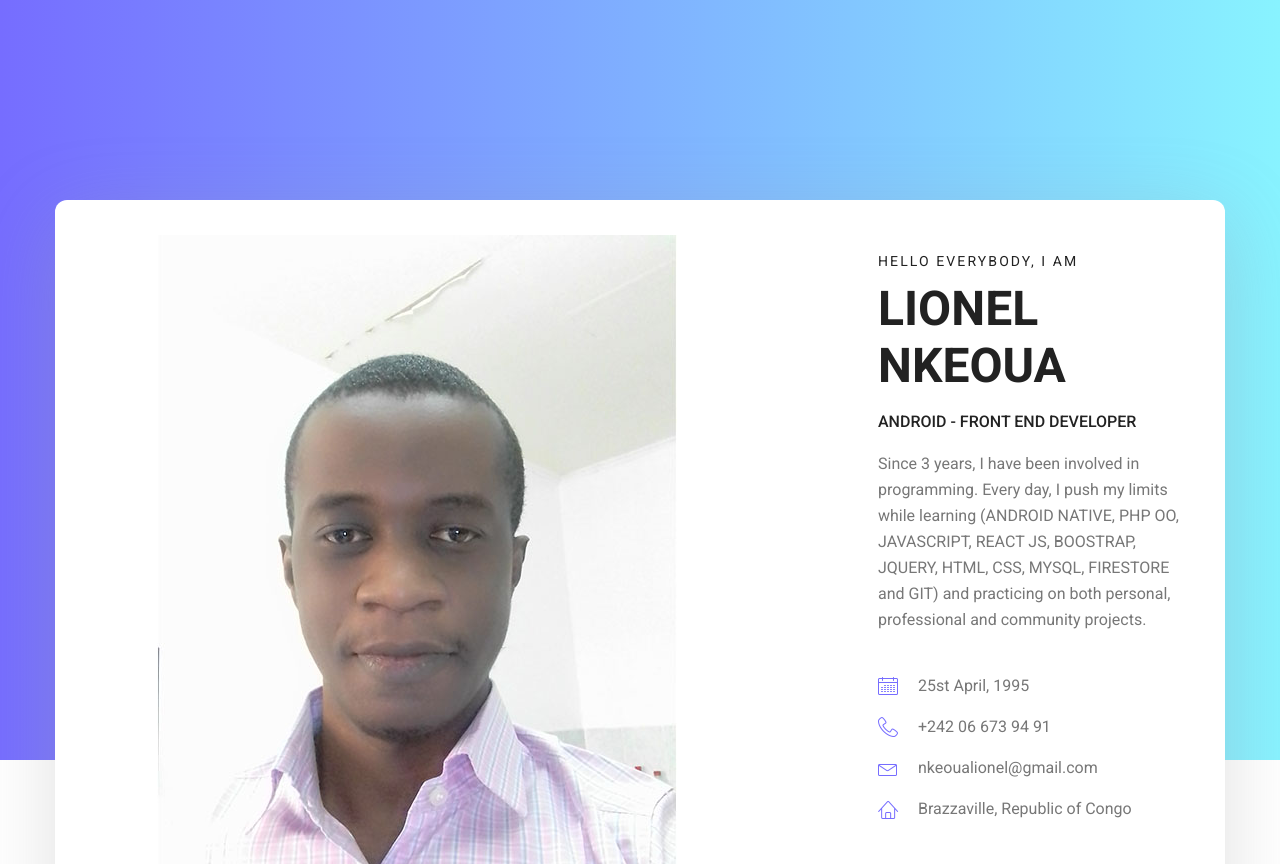
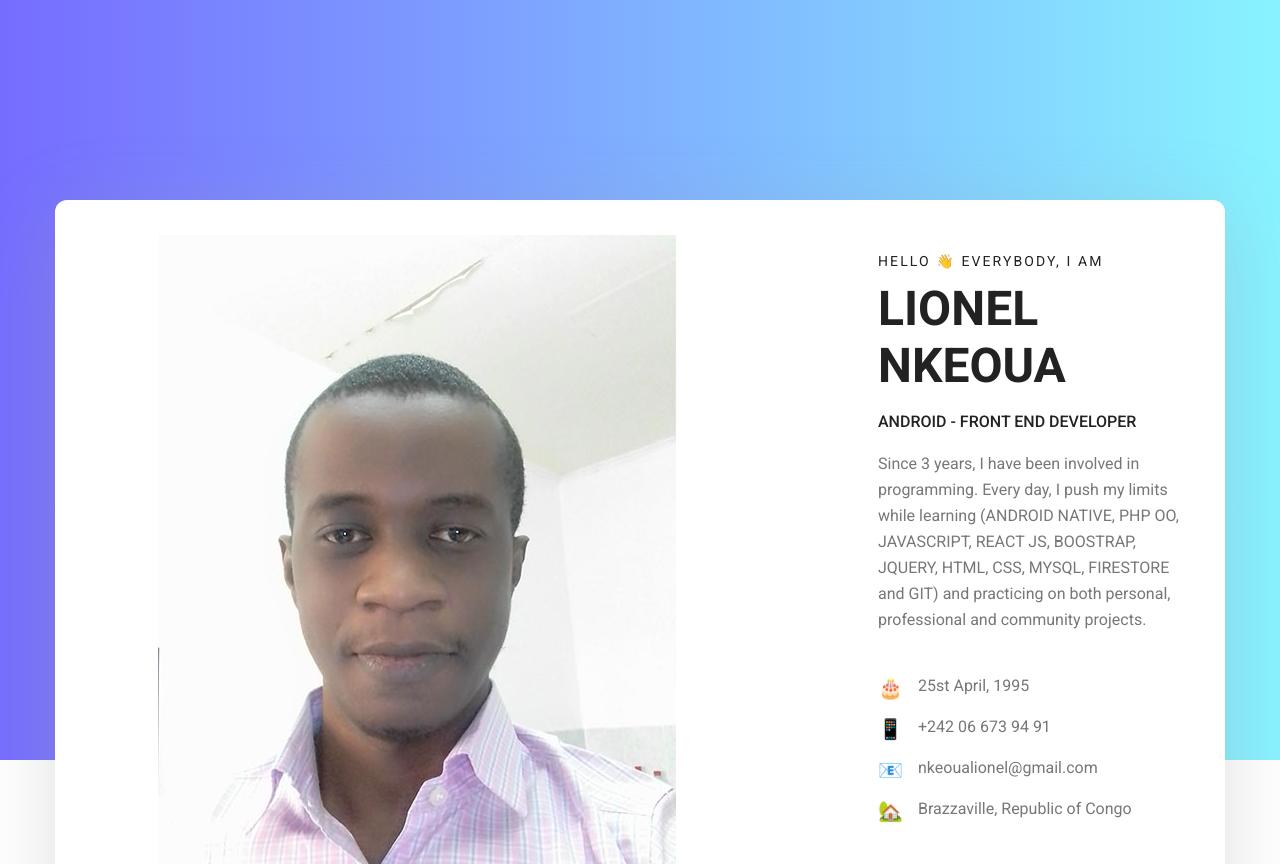
Before and after one commit to Nkeoualionel/Portfolio, a plain HTML site: page index.html in a window 1280 px wide. Shown: the top 864 px of the page. Drawn offline with Linux system fonts and the light colour scheme.

Commit message:
Added Emoji

```diff
--- a/index.html
+++ b/index.html
@@ -23,7 +23,6 @@
     <body>
 
         <!--================Header Menu Area =================-->
-
         <!--================Header Menu Area =================-->
 
         <!--================Home Banner Area =================-->
@@ -37,17 +36,17 @@
 							</div>
 							<div class="media-body">
 								<div class="personal_text">
-									<h6>Hello Everybody, i am</h6>
+									<h6>Hello 👋 Everybody, i am</h6>
 									<h3>Lionel NKEOUA</h3>
 									<h4>Android - Front End Developer</h4>
 									<p>Since 3 years, I have been involved in programming. Every day, I push my limits while learning (ANDROID NATIVE, PHP OO,
 									JAVASCRIPT, REACT JS, BOOSTRAP, JQUERY, HTML, CSS, MYSQL, FIRESTORE and GIT) and practicing on both personal, professional
 									and community projects.</p>
 									<ul class="list basic_info">
-										<li><a href="#"><i class="lnr lnr-calendar-full"></i> 25st April, 1995</a></li>
-										<li><a href="#"><i class="lnr lnr-phone-handset"></i> +242 06 673 94 91</a></li>
-										<li><a href="#"><i class="lnr lnr-envelope"></i> nkeoualionel@gmail.com</a></li>
-										<li><a href="#"><i class="lnr lnr-home"></i> Brazzaville, Republic of Congo</a></li>
+										<li><a href="#"><i class="lnr">🎂</i> 25st April, 1995 </a></li>
+										<li><a href="#"><i class="lnr">📱</i> +242 06 673 94 91</a></li>
+										<li><a href="#"><i class="lnr">📧</i> nkeoualionel@gmail.com</a></li>
+										<li><a href="#"><i class="lnr">🏡</i> Brazzaville, Republic of Congo</a></li>
 									</ul>
 									<ul class="list personal_social">
 											<li><a href="https://github.com/Nkeoualionel"><i class="fa fa-github"></i></a></li>
```
